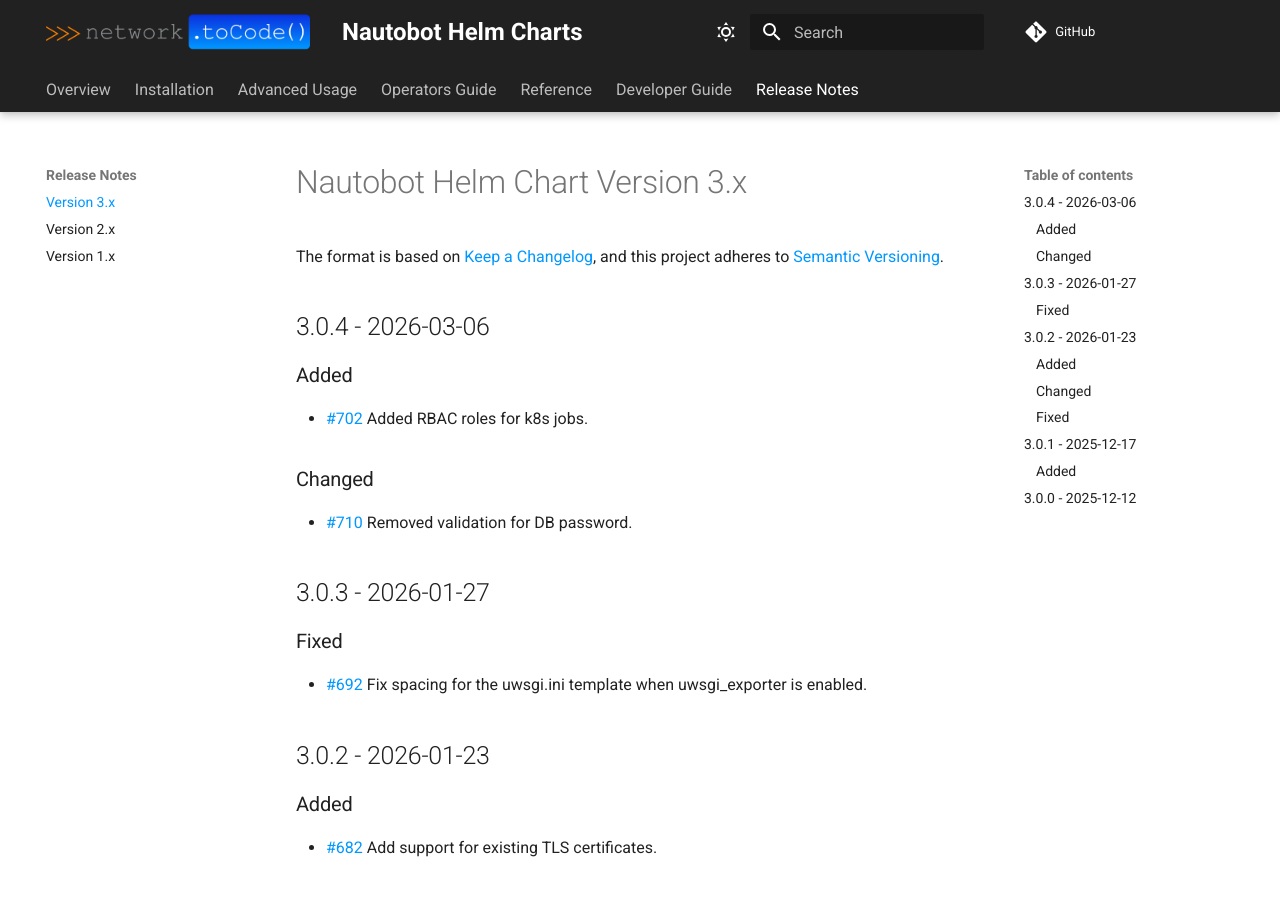
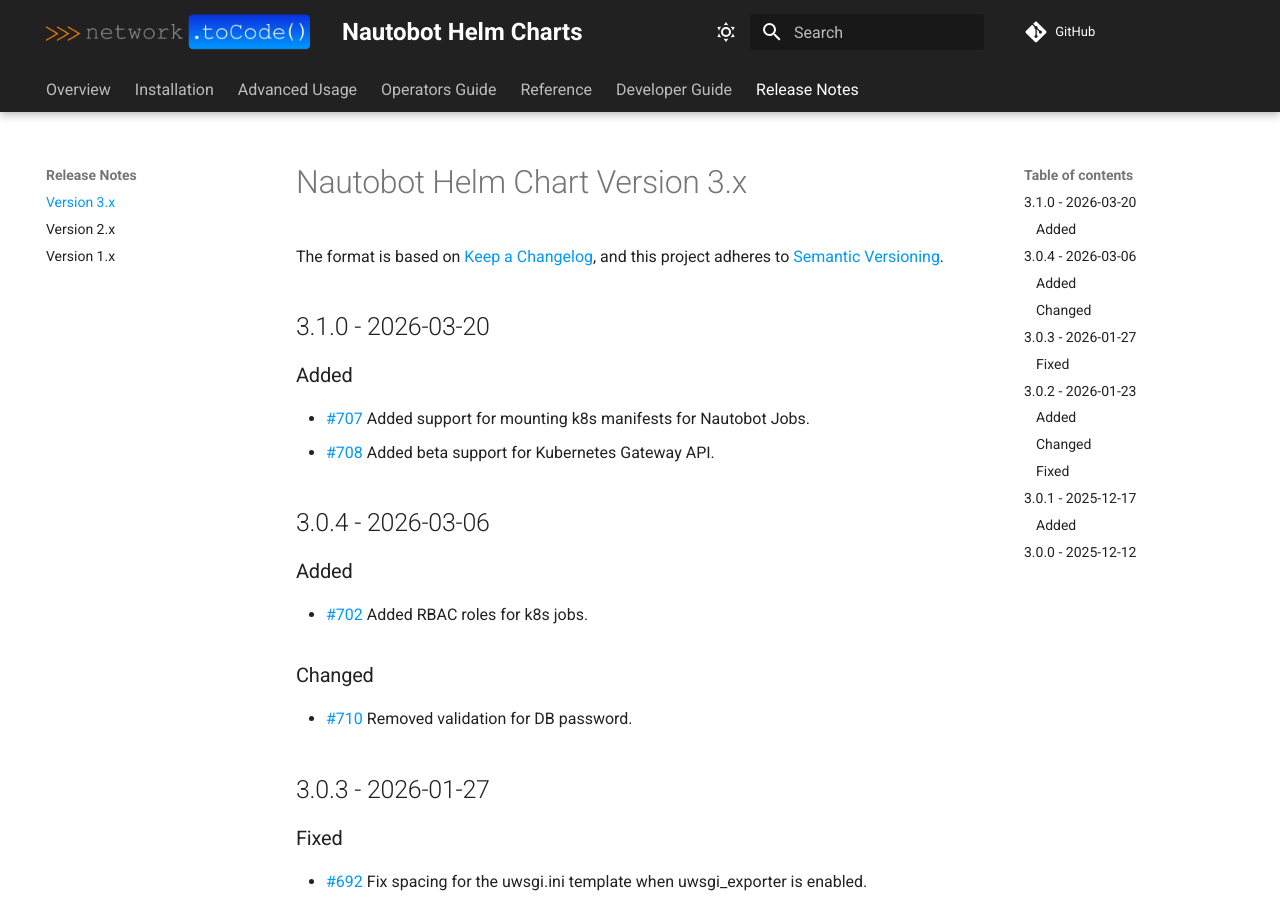
Before and after one commit to nautobot/helm-charts, an MkDocs documentation site: the page built from docs/release-notes/version-3.x.md, in a window 1280 px wide and 900 px high. Built offline with MkDocs 1.6.1 and Material for MkDocs 9.7.7, drawn with Linux system fonts in a browser that asks for light colours; comment, search, counter and statistics services are not loaded.

Commit message:
chore: prepare release 3.1.0 (#729)

```diff
--- a/docs/release-notes/version-3.x.md
+++ b/docs/release-notes/version-3.x.md
@@ -2,6 +2,13 @@
 
 The format is based on [Keep a Changelog](https://keepachangelog.com/en/1.0.0/),
 and this project adheres to [Semantic Versioning](https://semver.org/spec/v2.0.0.html).
+
+## 3.1.0 - 2026-03-20
+
+### Added
+
+* [#707](https://github.com/nautobot/helm-charts/pull/707) Added support for mounting k8s manifests for Nautobot Jobs.
+* [#708](https://github.com/nautobot/helm-charts/pull/708) Added beta support for Kubernetes Gateway API.
 
 ## 3.0.4 - 2026-03-06
 
```
Also changed, not shown: charts/nautobot/README.md (+1 -1 lines), 1 other file.
